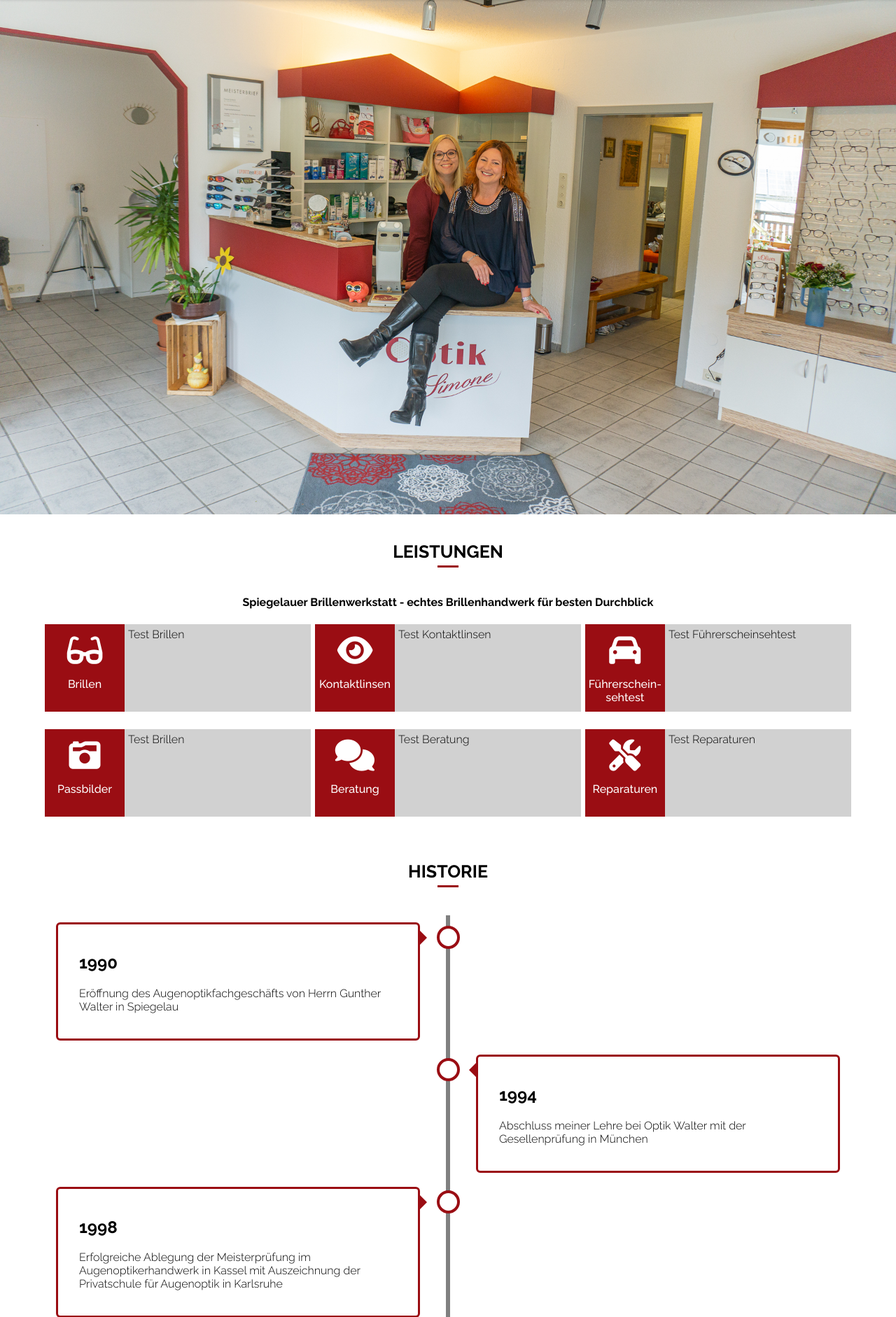
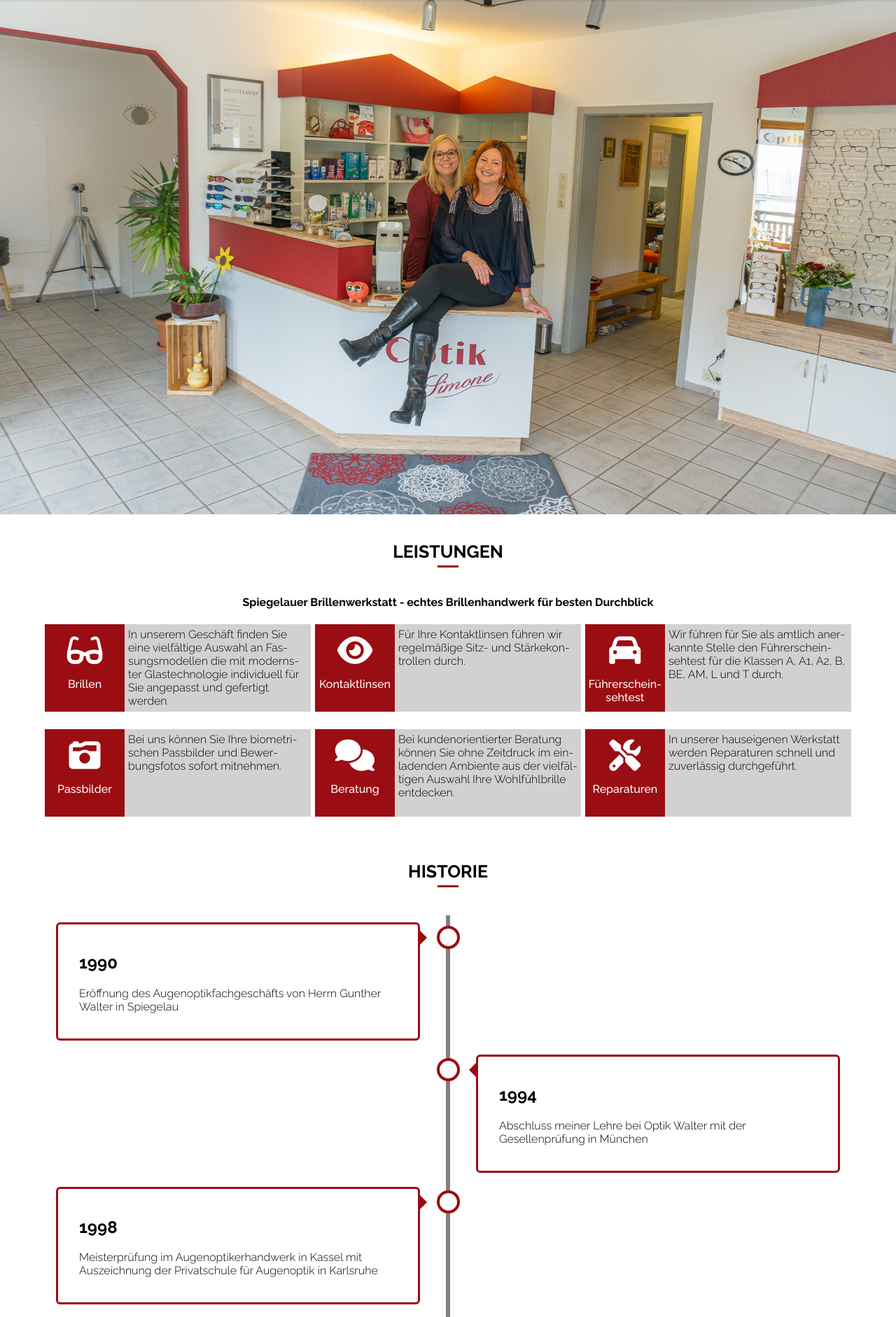
Before and after one commit to TheFbler/optik-simone.de, a PHP site: page / in a window 1280 px wide. Shown: the part 65-1947 px from the top of the page at 70% size. Run offline with PHP 8.4, Linux system fonts and the light colour scheme; data that the repository does not hold is empty; some libraries are stand-ins or nearby versions.

Commit message:
Neue Texte und kleine Style Anpassungen

```diff
--- a/css/style.css
+++ b/css/style.css
@@ -454,6 +454,12 @@ header nav ul li:hover {
   max-width: 70%;
   height: 125px;
   text-align: left;
+  /* Worttrennung */
+  -moz-hyphens: auto;
+  -o-hyphens: auto;
+  -webkit-hyphens: auto;
+  -ms-hyphens: auto;
+  hyphens: auto;
 }
 
 .leistungBoxContent p {
@@ -678,13 +684,8 @@ footer a i {
     margin-top: 10px;
   }
 
-  header nav {
-    margin-top: -5px;
-  }
-
   header nav ul li {
     font-size: 15px;
-    margin-left: 15px;
   }
 
   #importantNewsBox {
@@ -772,9 +773,8 @@ footer a i {
 
 /* OTHERS */
 @media screen and (max-width: 560px) {
-  /* HEADER */
-  header nav ul li {
-    margin-left: 10px;
+  #slideshow {
+    background-image: url('../img/background_mobil.jpg');
   }
 
   #googlemaps {
--- a/index.php
+++ b/index.php
@@ -46,8 +46,6 @@
 
           if(trim($ffa["importantnewsbox"]) == "true") {
             include("importantNewsBox.php");
-          } else {
-            echo "Test false";
           }
         ?>
       </div>
@@ -66,7 +64,8 @@
             <p>Brillen</p>
           </div>
           <div class="leistungBoxContent">
-            <p>Test Brillen</p>
+            <p>In unserem Geschäft finden Sie eine vielfältige Auswahl an Fassungsmodellen
+            die mit modernster Glastechnologie individuell für Sie angepasst und gefertigt werden.</p>
           </div>
         </li>
         <li>
@@ -75,7 +74,7 @@
             <p>Kontaktlinsen</p>
           </div>
           <div class="leistungBoxContent">
-            <p>Test Kontaktlinsen</p>
+            <p>Für Ihre Kontaktlinsen führen wir regelmäßige Sitz- und Stärkekontrollen durch.</p>
           </div>
         </li>
         <li>
@@ -84,7 +83,8 @@
             <p>Führerscheinsehtest</p>
           </div>
           <div class="leistungBoxContent">
-            <p>Test Führerscheinsehtest</p>
+            <p>Wir führen für Sie als amtlich anerkannte Stelle den Führerscheinsehtest für die Klassen
+            A, A1, A2, B, BE, AM, L und T durch.</p>
           </div>
         </li>
         <li>
@@ -93,7 +93,7 @@
             <p>Passbilder</p>
           </div>
           <div class="leistungBoxContent">
-            <p>Test Brillen</p>
+            <p>Bei uns können Sie Ihre biometrischen Passbilder und Bewerbungsfotos sofort mitnehmen.</p>
           </div>
         </li>
         <li>
@@ -102,7 +102,8 @@
             <p>Beratung</p>
           </div>
           <div class="leistungBoxContent">
-            <p>Test Beratung</p>
+            <p>Bei kundenorientierter Beratung können Sie ohne Zeitdruck im einladenden Ambiente aus
+            der vielfältigen Auswahl Ihre Wohlfühlbrille entdecken.</p>
           </div>
         </li>
         <li>
@@ -111,7 +112,7 @@
             <p>Reparaturen</p>
           </div>
           <div class="leistungBoxContent">
-            <p>Test Reparaturen</p>
+            <p>In unserer hauseigenen Werkstatt werden Reparaturen schnell und zuverlässig durchgeführt.</p>
           </div>
         </li>
       </ul>
@@ -138,19 +139,19 @@
         <div class="container left">
           <div class="content">
             <h2>1998</h2>
-            <p>Erfolgreiche Ablegung der Meisterprüfung im Augenoptikerhandwerk in Kassel mit Auszeichnung der Privatschule für Augenoptik in Karlsruhe</p>
+            <p>Meisterprüfung im Augenoptikerhandwerk in Kassel mit Auszeichnung der Privatschule für Augenoptik in Karlsruhe</p>
           </div>
         </div>
         <div class="container right">
           <div class="content">
             <h2>2000</h2>
-            <p>Übernahme der Verantwortung für die Filiale von Optik Walter in Spiegelau als Betriebsleiterin</p>
+            <p>Übernahme der Betriebsleitung für die Filiale von Optik Walter in Spiegelau</p>
           </div>
         </div>
         <div class="container left">
           <div class="content">
             <h2>2020</h2>
-            <p>Ein Traum wird wahr: Der Schritt in die Selbstständigkeit mit Optik Simone nach 22 Jahren Erfahrung als Optikermeisterin</p>
+            <p>Ein Traum wird wahr: Der Schritt in die Selbstständigkeit mit Optik Simone nach 22 Jahren Erfahrung als Augenoptikmeisterin</p>
           </div>
         </div>
       </div>
--- a/texts/about1.txt
+++ b/texts/about1.txt
@@ -1,4 +1,4 @@
-Seit dreißig Jahren am Ort ansässig<br/>
-frisch & vollständig renoviert<br/>
-modern ausgestattete Werkstatt<br/>
-komplett ausgerüstete Refraktion zur individuellen Bestimmung der persönlichen Sehstärke und -schärfe
+- seit dreißig Jahren am Ort ansässig<br/>
+- frisch & vollständig renovierte Verkaufsräume<br/>
+- modern ausgerüstete Werkstatt<br/>
+- komplett ausgestattete Refraktion zur individuellen Bestimmung der persönlichen Sehstärke und -schärfe
```
Also changed, not shown: img/background_mobil.jpg (added), img/die_chefin_2.jpg (added).
